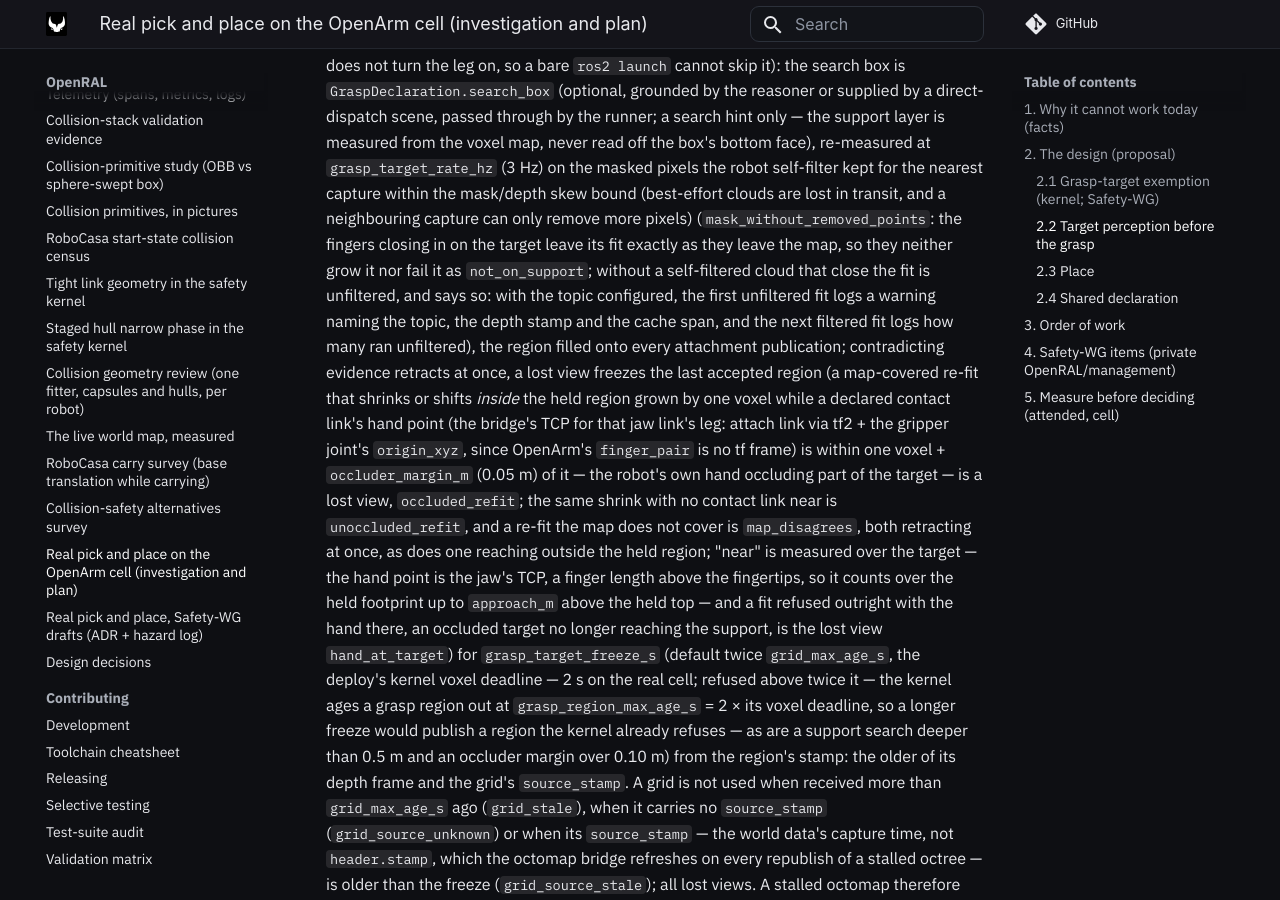
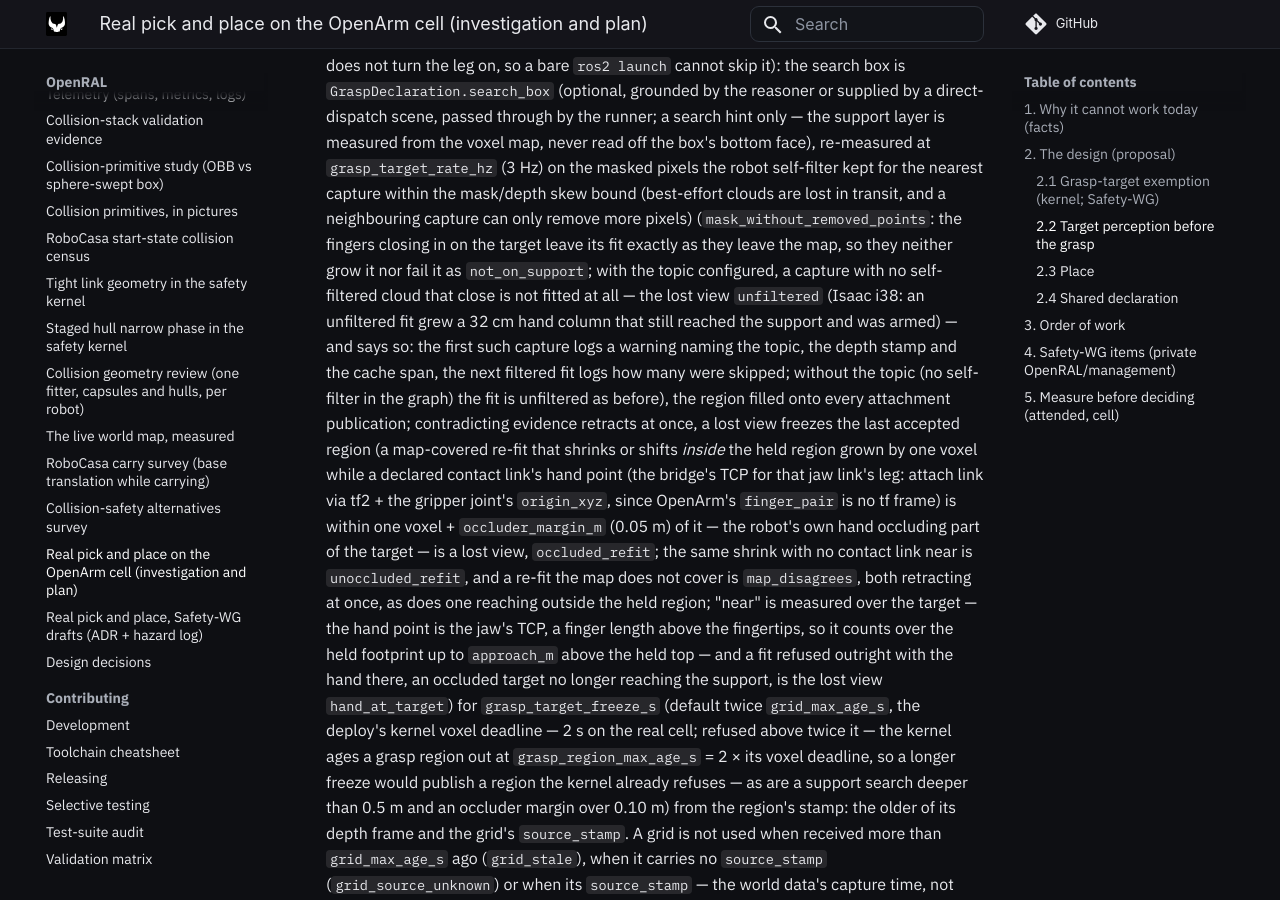
Before and after one commit to OpenRAL/openral, an MkDocs documentation site: the page built from docs/reference/real-pick-place-design.md, in a window 1280 px wide and 900 px high, scrolled down 7648 px. Built offline with MkDocs 1.6.1 and Material for MkDocs 9.7.7, drawn with Linux system fonts in a browser that asks for light colours; comment, search, counter and statistics services are not loaded.

Commit message:
fix(hal): refuse a grasp-target capture the self-filter did not cover
With self_filtered_cloud_topic configured, a capture with no self-filtered cloud
within the mask/depth skew bound used to be fitted with the robot's own points in.
Isaac i38: such a fit grew a 16 cm-half-height column over the target from the
hovering hand; it still reached the support, was accepted and armed in the kernel
for 3.6 s until target_moved retracted it. The capture is now the lost view
'unfiltered': nothing new is accepted from it, a held region stays under its freeze
TTL. Without the topic (no self-filter in the graph) the fit is unfiltered as before.

More conservative: answers the WG question on HZ-0115-25 (refuse instead of fit).

Co-Authored-By: Claude Opus 5.5 <noreply@anthropic.com>
Claude-Session: https://claude.ai/code/session_01KTrV7z7yWp6QksMj6bfNMx
Signed-off-by: Adrian <adrianllopart@gmail.com>

```diff
--- a/docs/reference/real-pick-place-design.md
+++ b/docs/reference/real-pick-place-design.md
@@ -283,9 +283,11 @@ everything dies with the goal.** One goal-scoped declaration carries both halves
   re-measured at `grasp_target_rate_hz` (3 Hz) on the masked pixels the robot self-filter kept
   for the nearest capture within the mask/depth skew bound (best-effort clouds are lost in transit, and a neighbouring capture can only remove more pixels) (`mask_without_removed_points`: the fingers closing in on the target leave
   its fit exactly as they leave the map, so they neither grow it nor fail it as `not_on_support`;
-  without a self-filtered cloud that close the fit is unfiltered, and says so: with the
-  topic configured, the first unfiltered fit logs a warning naming the topic, the depth stamp and
-  the cache span, and the next filtered fit logs how many ran unfiltered), the region filled onto every attachment
+  with the topic configured, a capture with no self-filtered cloud that close is not fitted at
+  all — the lost view `unfiltered` (Isaac i38: an unfiltered fit grew a 32 cm hand column that
+  still reached the support and was armed) — and says so: the first such capture logs a warning
+  naming the topic, the depth stamp and the cache span, the next filtered fit logs how many were
+  skipped; without the topic (no self-filter in the graph) the fit is unfiltered as before), the region filled onto every attachment
   publication; contradicting evidence retracts at once, a lost view freezes the last accepted region
   (a map-covered re-fit that shrinks or shifts *inside* the held region grown by one voxel while a
   declared contact link's hand point (the bridge's TCP for that jaw link's leg: attach link via
```
Also changed, not shown: docs/methods/01-hal.md (+3 -3 lines), 3 other files.
